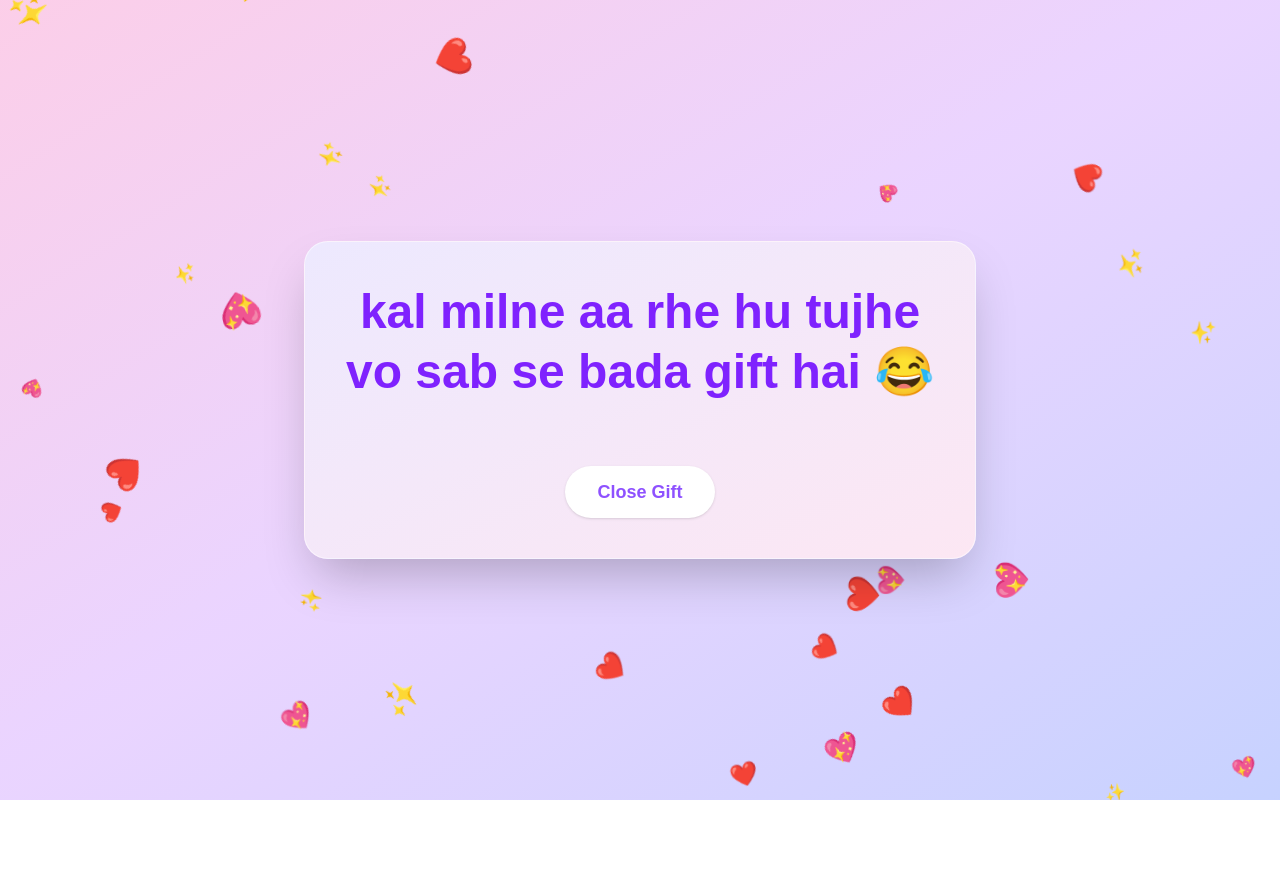
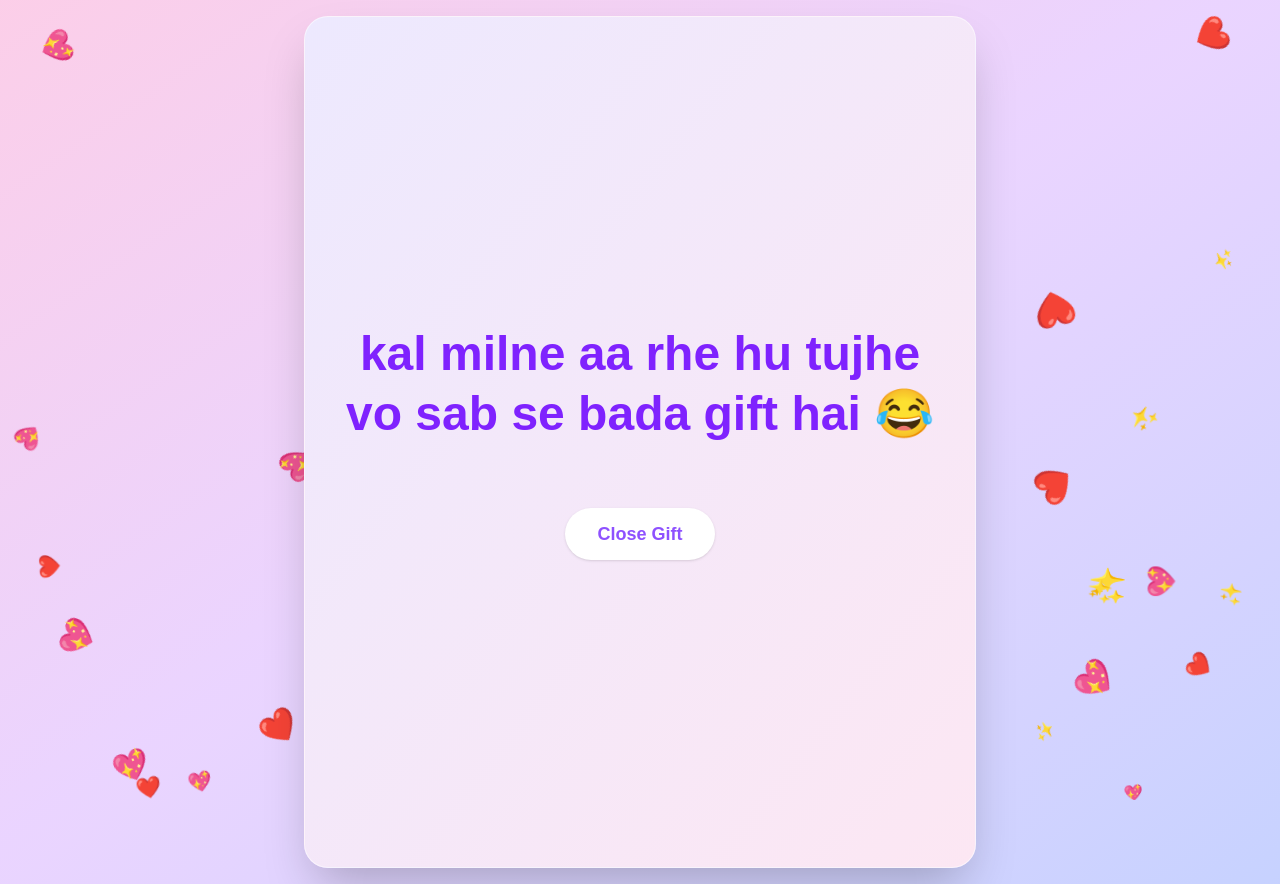
Before and after one commit to hirenVaidya/Birthdaywish, a Next.js app: page / in a window 1280 px wide. Both pictures are taken after a click on the button "Open Your Gift!". Before the commit the page ends 800 px from the top, so only its background shows below. Built offline with nearby package versions, Linux system fonts and the light colour scheme.

Commit message:
Fix flip overlapping and height jump with pure CSS sync

```diff
--- a/src/app/page.tsx
+++ b/src/app/page.tsx
@@ -4,22 +4,11 @@ import React, { useState, useEffect } from 'react';
 
 export default function BirthdayWish() {
   const [isFlipped, setIsFlipped] = useState(false);
-  const [showBack, setShowBack] = useState(false);
   const [isMounted, setIsMounted] = useState(false);
 
   useEffect(() => {
     setIsMounted(true);
   }, []);
-
-  const handleFlip = () => {
-    setIsFlipped(true);
-    setTimeout(() => setShowBack(true), 500);
-  };
-
-  const handleUnflip = () => {
-    setIsFlipped(false);
-    setTimeout(() => setShowBack(false), 500);
-  };
 
   return (
     <div className="min-h-screen bg-gradient-to-br from-pink-200 via-purple-200 to-indigo-200 flex flex-col items-center justify-center p-4 overflow-hidden relative">
@@ -34,12 +23,15 @@ export default function BirthdayWish() {
           className="w-full relative transition-transform duration-1000 ease-in-out"
           style={{ transform: isFlipped ? 'rotateY(180deg)' : 'rotateY(0deg)' }}
         >
-          {/* Inner rotation corrector to prevent mirrored text */}
-          <div style={{ transform: showBack ? 'rotateY(180deg)' : 'rotateY(0deg)' }}>
-
-            {!showBack ? (
-              /* Front of the Card */
-              <div className="w-full bg-white/80 backdrop-blur-sm shadow-2xl rounded-3xl p-6 md:p-10 flex flex-col items-center justify-center text-center border border-white/50">
+          {/* Front of the Card */}
+          <div
+            className="w-full bg-white/80 backdrop-blur-sm shadow-2xl rounded-3xl p-6 md:p-10 flex flex-col items-center justify-center text-center border border-white/50"
+            style={{
+              transition: 'opacity 0s linear 0.5s',
+              opacity: isFlipped ? 0 : 1,
+              pointerEvents: isFlipped ? 'none' : 'auto'
+            }}
+          >
             {/* Happy Birthday on one line using whitespace-nowrap and responsive text size */}
             <h1 className="text-4xl sm:text-5xl md:text-6xl lg:text-7xl font-extrabold text-transparent bg-clip-text bg-gradient-to-r from-pink-500 to-violet-500 mb-4 drop-shadow-sm whitespace-nowrap">
               Happy Birthday!
@@ -65,27 +57,33 @@ export default function BirthdayWish() {
             </div>
 
             <button
-                  onClick={handleFlip}
+              onClick={() => setIsFlipped(true)}
               className="bg-gradient-to-r from-pink-500 to-violet-500 text-white font-bold text-lg py-4 px-10 rounded-full shadow-lg hover:shadow-xl hover:from-pink-600 hover:to-violet-600 transition-all duration-300 active:scale-95 cursor-pointer"
             >
               Open Your Gift!
             </button>
           </div>
-            ) : (
-              /* Back of the Card */
-              <div className="w-full bg-gradient-to-br from-violet-100 to-pink-100 shadow-2xl rounded-3xl p-10 flex flex-col items-center justify-center text-center border border-white/50 min-h-[300px]">
+
+          {/* Back of the Card */}
+          <div
+            className="absolute top-0 left-0 w-full h-full bg-gradient-to-br from-violet-100 to-pink-100 shadow-2xl rounded-3xl p-10 flex flex-col items-center justify-center text-center border border-white/50"
+            style={{
+              transform: 'rotateY(180deg)',
+              transition: 'opacity 0s linear 0.5s',
+              opacity: isFlipped ? 1 : 0,
+              pointerEvents: isFlipped ? 'auto' : 'none'
+            }}
+          >
             <h2 className="text-3xl md:text-5xl font-extrabold text-violet-600 mb-8 leading-tight">
               kal milne aa rhe hu tujhe vo sab se bada gift hai 😂
             </h2>
 
             <button
-                  onClick={handleUnflip}
+              onClick={() => setIsFlipped(false)}
               className="mt-8 bg-white text-violet-500 font-bold text-lg py-3 px-8 rounded-full shadow hover:shadow-md transition-all duration-300 active:scale-95 cursor-pointer"
             >
               Close Gift
             </button>
-              </div>
-            )}
           </div>
         </div>
       </div>
```
Lines whose indentation alone changed are shown as unchanged.
